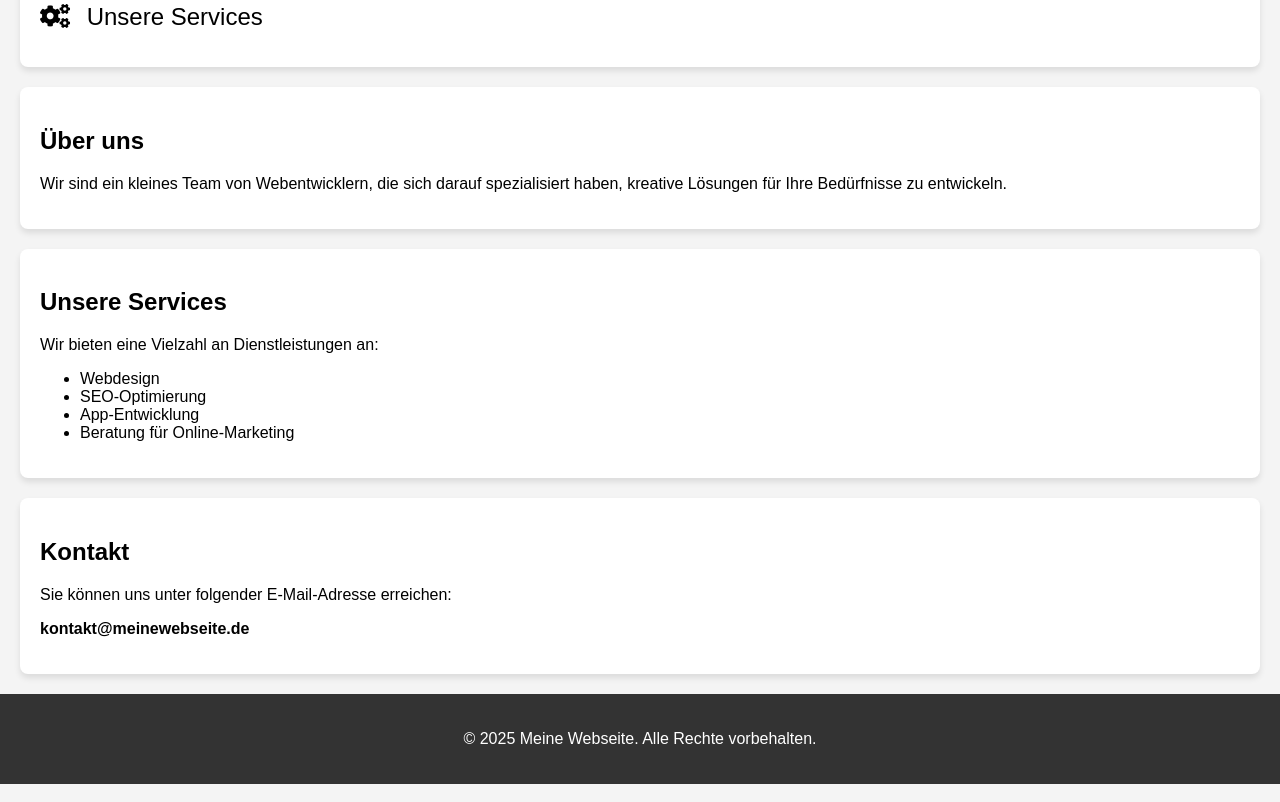
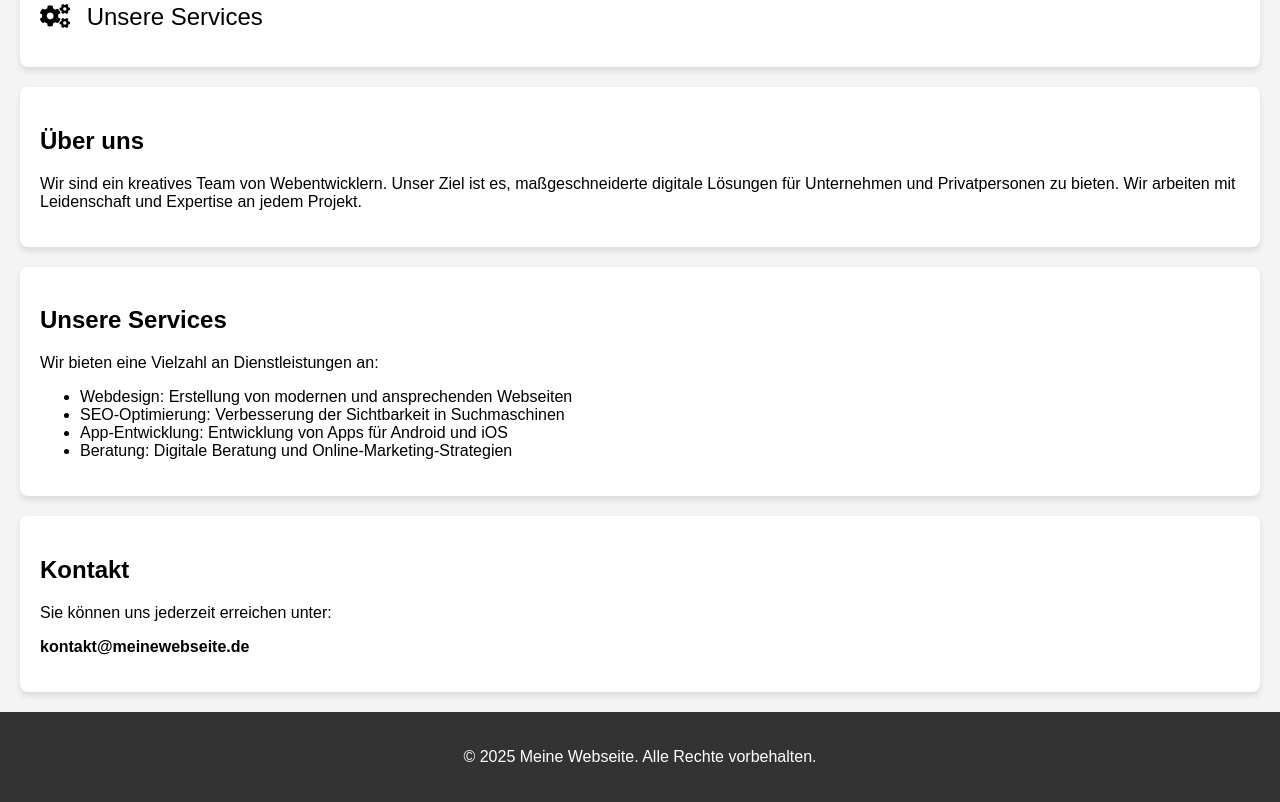
Before and after one commit to VanilleCGN/Hausmeisterservice, a plain HTML site: page index.html in a window 1280 px wide. Shown: the part 399-1201 px from the top of the page. Drawn offline with Linux system fonts and the light colour scheme.

Commit message:
index.html
Signed-off-by: VanilleCGN <133772163+VanilleCGN@users.noreply.github.com>

```diff
--- a/index.html
+++ b/index.html
@@ -4,8 +4,10 @@
     <meta charset="UTF-8">
     <meta name="viewport" content="width=device-width, initial-scale=1.0">
     <title>Meine Webseite</title>
+    <!-- Font Awesome für Icons -->
     <link rel="stylesheet" href="https://cdnjs.cloudflare.com/ajax/libs/font-awesome/5.15.4/css/all.min.css">
     <style>
+        /* Grundlegendes Styling */
         body {
             font-family: Arial, sans-serif;
             margin: 0;
@@ -46,6 +48,7 @@
             box-shadow: 0px 4px 6px rgba(0, 0, 0, 0.1);
         }
 
+        /* Icons Styling */
         .icon-list {
             list-style-type: none;
             padding: 0;
@@ -70,10 +73,12 @@
 </head>
 <body>
 
+    <!-- Header -->
     <header>
         <h1>Willkommen auf meiner Webseite!</h1>
     </header>
 
+    <!-- Navigation -->
     <nav>
         <a href="#home">Startseite</a>
         <a href="#about">Über uns</a>
@@ -81,6 +86,7 @@
         <a href="#contact">Kontakt</a>
     </nav>
 
+    <!-- Startseite -->
     <section id="home">
         <h2>Startseite</h2>
         <p>Willkommen auf meiner persönlichen Webseite. Hier finden Sie alle wichtigen Informationen und Links zu meinen Services.</p>
@@ -92,28 +98,32 @@
         </ul>
     </section>
 
+    <!-- Über uns -->
     <section id="about">
         <h2>Über uns</h2>
-        <p>Wir sind ein kleines Team von Webentwicklern, die sich darauf spezialisiert haben, kreative Lösungen für Ihre Bedürfnisse zu entwickeln.</p>
+        <p>Wir sind ein kreatives Team von Webentwicklern. Unser Ziel ist es, maßgeschneiderte digitale Lösungen für Unternehmen und Privatpersonen zu bieten. Wir arbeiten mit Leidenschaft und Expertise an jedem Projekt.</p>
     </section>
 
+    <!-- Unsere Services -->
     <section id="services">
         <h2>Unsere Services</h2>
         <p>Wir bieten eine Vielzahl an Dienstleistungen an:</p>
         <ul>
-            <li>Webdesign</li>
-            <li>SEO-Optimierung</li>
-            <li>App-Entwicklung</li>
-            <li>Beratung für Online-Marketing</li>
+            <li>Webdesign: Erstellung von modernen und ansprechenden Webseiten</li>
+            <li>SEO-Optimierung: Verbesserung der Sichtbarkeit in Suchmaschinen</li>
+            <li>App-Entwicklung: Entwicklung von Apps für Android und iOS</li>
+            <li>Beratung: Digitale Beratung und Online-Marketing-Strategien</li>
         </ul>
     </section>
 
+    <!-- Kontakt -->
     <section id="contact">
         <h2>Kontakt</h2>
-        <p>Sie können uns unter folgender E-Mail-Adresse erreichen:</p>
+        <p>Sie können uns jederzeit erreichen unter:</p>
         <p><strong>kontakt@meinewebseite.de</strong></p>
     </section>
 
+    <!-- Footer -->
     <footer>
         <p>&copy; 2025 Meine Webseite. Alle Rechte vorbehalten.</p>
     </footer>
```
